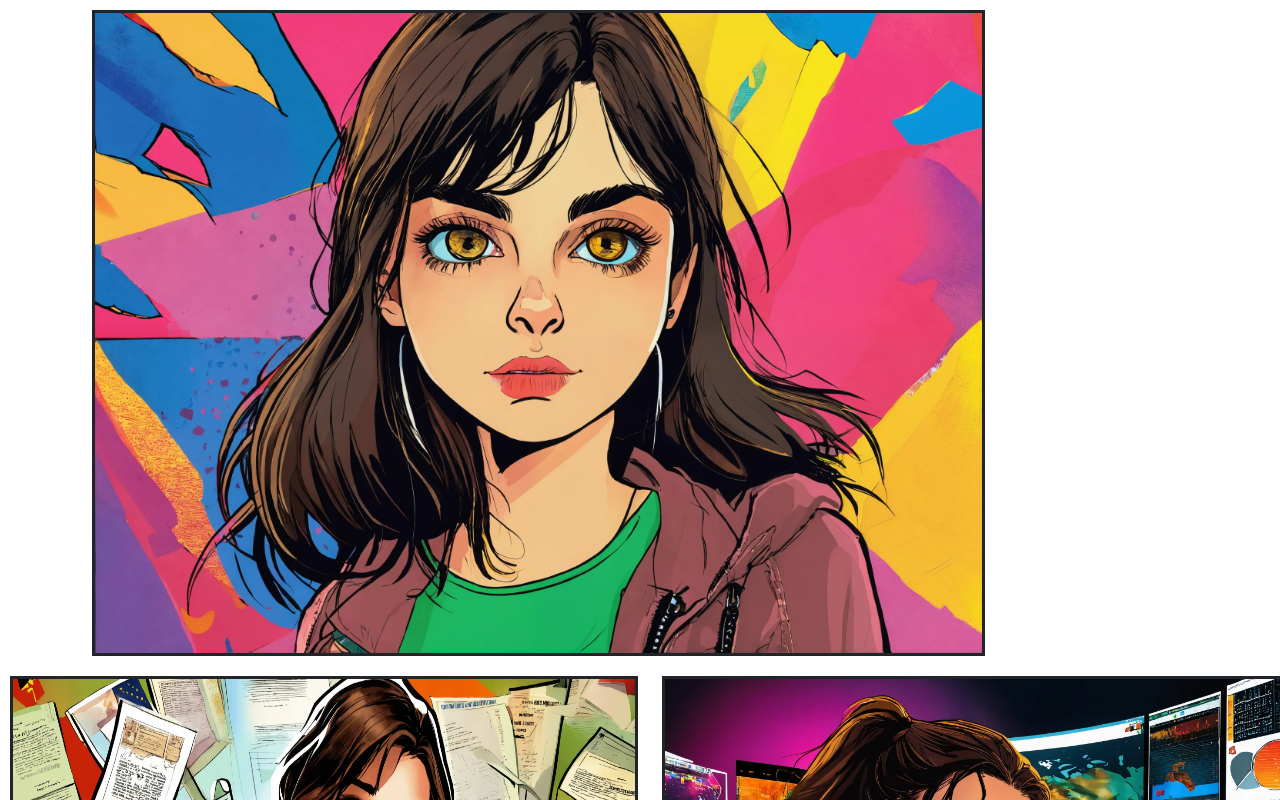
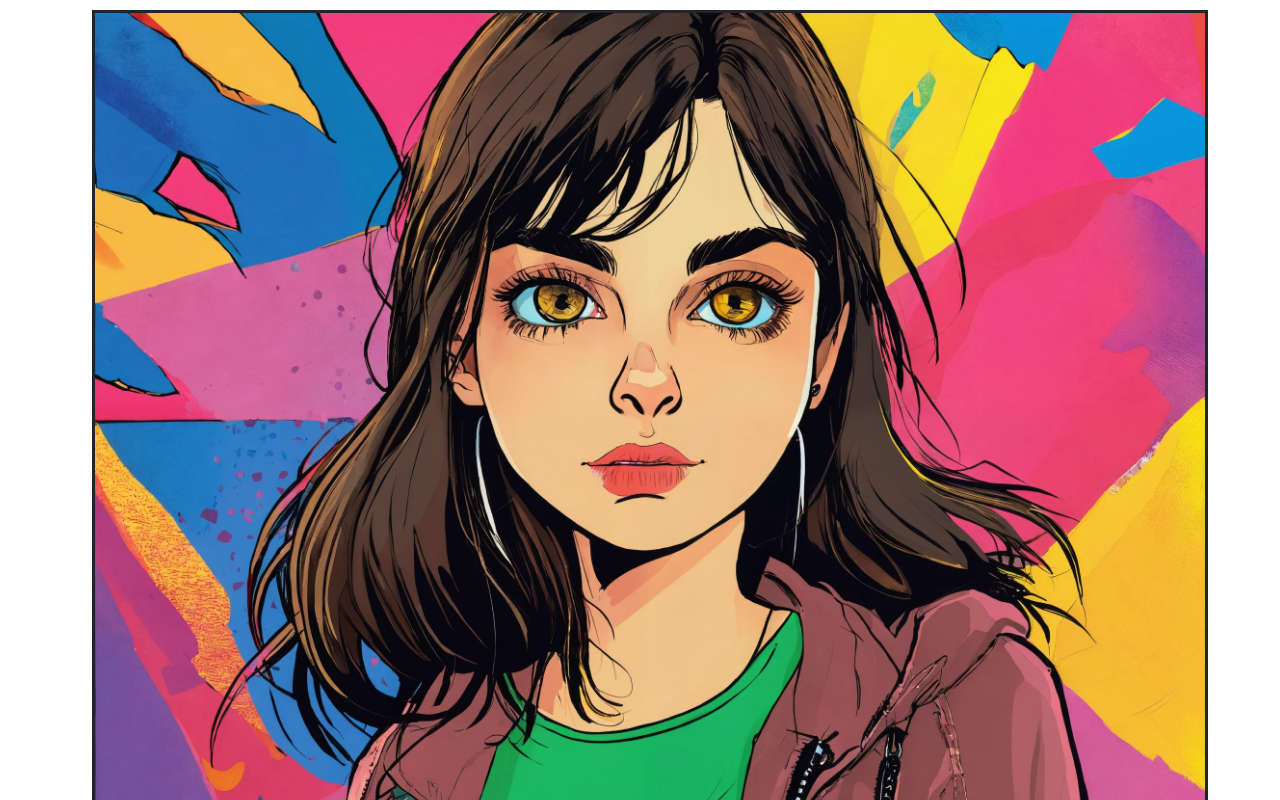
Before and after one commit to OceaneEdde/cv, a plain HTML site: page index.html in a window 1280 px wide. Shown: the top 800 px of the page. Drawn offline with nearby package versions, Linux system fonts and the light colour scheme.

Commit message:
initialisation

```diff
--- a/index.html
+++ b/index.html
@@ -10,11 +10,13 @@
 </head>
 <body>
     <div class="container">
-
+        <div class="row">
+            <div class="col-md-12 picture-container">
             <div>
                 <img class="first-picture" src="presentation.jpg" alt="Jeune fille" />
             </div>
         </div>
+
         <div class="row">
             <div class="col-md-6 picture-container">
                 <img class="second-picture" src="formations.jpg" alt="Jeune filles" width="600px" height="300px" />
--- a/style.css
+++ b/style.css
@@ -1,17 +1,21 @@
+
 img{
     border: solid;
     margin: 10px;
 }
 
+.container{
+align-items: center;
+}
+
 .first-picture{
     margin:10px;
-    width: 80%;
+    width: 100%;
+    height: 100%;
 }
 
 .second-picture{
     margin: 10px;
-    width: 100%;
-    height: 100%;
 }
 
 .tird-picture{
```
